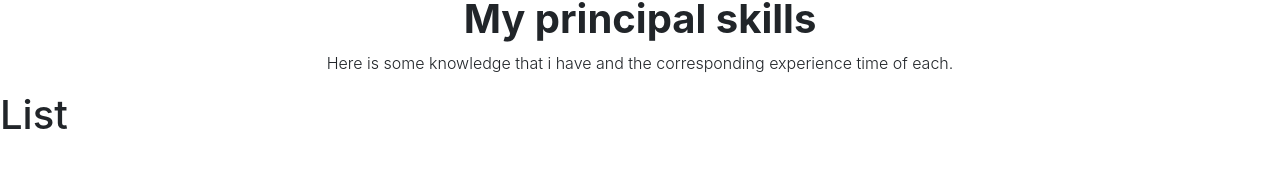
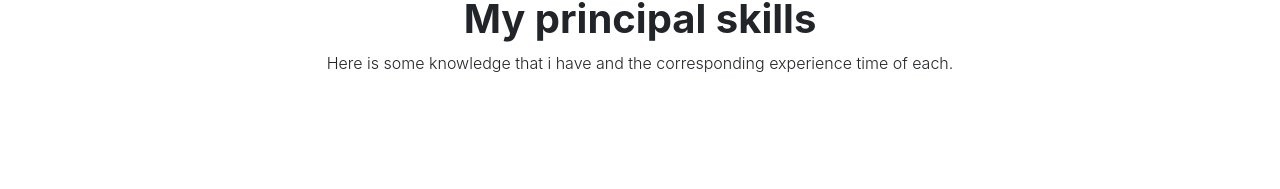
Before and after one commit to AlejandroMilan/MilanPortfolio, a Nuxt app: page /skills in a window 1280 px wide. Shown: the part 105-294 px from the top of the page. Built offline with nearby package versions, Linux system fonts and the light colour scheme.

Commit message:
Skill list template ready for get data

```diff
--- a/components/skills_page-components/SkillList.vue
+++ b/components/skills_page-components/SkillList.vue
@@ -1,5 +1,14 @@
 <template>
-  <h1>List</h1>
+  <section class="skill-list">
+    <div class="container">
+      <article class="skill-list-item">
+        <div class="skill-list-item-icon"></div>
+        <div class="skill-list-item-title">
+          <h2></h2>
+        </div>
+      </article>
+    </div>
+  </section>
 </template>
 
 <script lang="ts">
```
